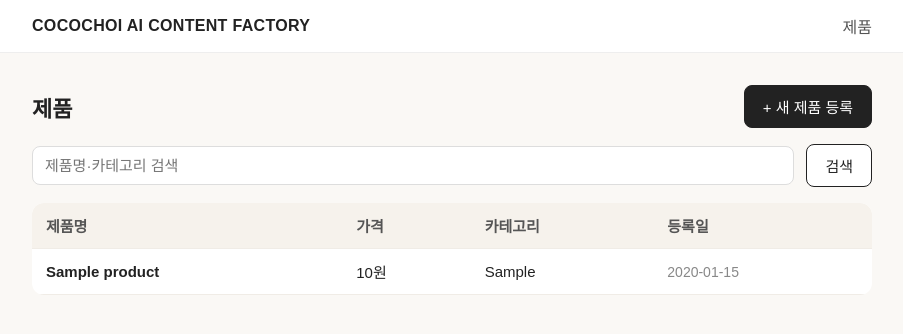
After one commit to spam204030-pixel/cocochoi-ai, a FastAPI app: page /products in a window 1280 px wide. The commit adds this page. Shown: the top 334 px of the page, without its empty margins (188-1091 px from the left). Run offline with FastAPI, Linux system fonts and the light colour scheme; tables that the repository leaves empty hold one stand-in row (values such as "Sample post"); some libraries are stand-ins or nearby versions.

Commit message:
작업 0-5: 제품 관리 (화면 + API)
Co-Authored-By: Claude Opus 5.5 <noreply@anthropic.com>
Claude-Session: https://claude.ai/code/session_01LmyGWRTuLBq3x4epkczJPT

```diff
--- a/app/core/errors.py
+++ b/app/core/errors.py
@@ -21,6 +21,7 @@ class ErrorCode(StrEnum):
     AI_UNAVAILABLE = "AI_UNAVAILABLE"
     AI_BAD_OUTPUT = "AI_BAD_OUTPUT"
     STORAGE_ERROR = "STORAGE_ERROR"
+    PRODUCT_IN_USE = "PRODUCT_IN_USE"
     FFMPEG_MISSING = "FFMPEG_MISSING"
     MEDIA_UNREADABLE = "MEDIA_UNREADABLE"
     INTERNAL_ERROR = "INTERNAL_ERROR"
@@ -73,6 +74,11 @@ ERRORS: dict[ErrorCode, ErrorInfo] = {
         "파일을 저장하거나 읽는 중에 문제가 생겼습니다.",
         "컴퓨터 저장 공간과 storage 폴더를 확인해 주세요.",
     ),
+    ErrorCode.PRODUCT_IN_USE: ErrorInfo(
+        409,
+        "이 제품으로 만든 콘텐츠가 있어서 삭제할 수 없습니다.",
+        "연결된 콘텐츠를 먼저 정리한 뒤 다시 삭제해 주세요.",
+    ),
     ErrorCode.FFMPEG_MISSING: ErrorInfo(
         503,
         "영상 처리 프로그램(FFmpeg)이 설치되어 있지 않습니다.",
--- a/app/main.py
+++ b/app/main.py
@@ -4,12 +4,10 @@
 """
 
 import uuid
-from pathlib import Path
 
 from fastapi import FastAPI, Request
 from fastapi.exceptions import RequestValidationError
 from fastapi.responses import HTMLResponse, JSONResponse
-from fastapi.templating import Jinja2Templates
 from starlette.exceptions import HTTPException as StarletteHTTPException
 
 from app.core.db import Database
@@ -17,12 +15,13 @@ from app.core.errors import ERRORS, AppError, ErrorCode, error_payload
 from app.core.logging import get_logger, setup_logging
 from app.core.settings import Settings, get_settings
 from app.media.probe import WINDOWS_INSTALL_GUIDE, check_ffmpeg
+from app.products.routes import api as products_api
+from app.products.routes import pages as products_pages
+from app.web.templating import templates
 
 APP_NAME = "COCOCHOI AI CONTENT FACTORY"
-APP_VERSION = "0.0.4"
+APP_VERSION = "0.0.5"
 
-TEMPLATES_DIR = Path(__file__).parent / "web" / "templates"
-templates = Jinja2Templates(directory=str(TEMPLATES_DIR))
 
 _HTTP_STATUS_TO_CODE = {
     404: ErrorCode.NOT_FOUND,
@@ -86,6 +85,9 @@ def create_app(settings: Settings | None = None) -> FastAPI:
             {"health": health_status(), "ffmpeg": ffmpeg, "ffmpeg_guide": WINDOWS_INSTALL_GUIDE},
         )
 
+    app.include_router(products_api)
+    app.include_router(products_pages)
+
     @app.exception_handler(AppError)
     async def handle_app_error(request: Request, exc: AppError):
         error_id = uuid.uuid4().hex[:8]
--- /dev/null
+++ b/app/products/routes.py
@@ -0,0 +1,157 @@
+"""제품 API(/api/products)와 화면(/products)."""
+
+from collections.abc import Iterator
+
+from fastapi import APIRouter, Depends, Request
+from fastapi.responses import HTMLResponse, RedirectResponse, Response
+from pydantic import ValidationError
+from sqlalchemy.orm import Session
+
+from app.core.errors import AppError
+from app.products import service
+from app.products.schemas import FIELD_LABELS, ProductCreate, ProductOut, ProductUpdate
+from app.web.templating import templates
+
+
+def get_session(request: Request) -> Iterator[Session]:
+    yield from request.app.state.db.session()
+
+
+api = APIRouter(prefix="/api/products", tags=["제품"])
+pages = APIRouter(prefix="/products")
+
+FORM_FIELDS = ("name", "category", "price", "purchase_url", "description", "features", "detail_text")
+
+
+# ---------- API ----------
+
+
+@api.get("", response_model=list[ProductOut])
+def api_list(q: str | None = None, session: Session = Depends(get_session)):
+    return service.list_products(session, q)
+
+
+@api.post("", response_model=ProductOut, status_code=201)
+def api_create(data: ProductCreate, session: Session = Depends(get_session)):
+    return service.create_product(session, data)
+
+
+@api.get("/{product_id}", response_model=ProductOut)
+def api_get(product_id: int, session: Session = Depends(get_session)):
+    return service.get_product(session, product_id)
+
+
+@api.patch("/{product_id}", response_model=ProductOut)
+def api_update(product_id: int, data: ProductUpdate, session: Session = Depends(get_session)):
+    return service.update_product(session, product_id, data)
+
+
+@api.delete("/{product_id}", status_code=204)
+def api_delete(product_id: int, session: Session = Depends(get_session)):
+    service.delete_product(session, product_id)
+    return Response(status_code=204)
+
+
+# ---------- 화면 ----------
+
+
+def _form_errors(exc: ValidationError) -> dict[str, str]:
+    errors = {}
+    for err in exc.errors():
+        field = str(err["loc"][0]) if err.get("loc") else ""
+        label = FIELD_LABELS.get(field, field)
+        if err["type"] in ("string_too_short", "missing"):
+            msg = f"{label}을(를) 입력해 주세요."
+        elif err["type"].startswith("int_") or err["type"] in ("greater_than_equal", "less_than_equal"):
+            msg = f"{label}은(는) 0 이상의 숫자(원)로 입력해 주세요."
+        elif err["type"] == "string_too_long":
+            msg = f"{label}이(가) 너무 깁니다."
+        else:
+            msg = str(err.get("msg", "")).removeprefix("Value error, ")
+        errors.setdefault(field, msg)
+    return errors
+
+
+async def _read_form(request: Request) -> dict:
+    form = await request.form()
+    values = {k: str(form.get(k, "")) for k in FORM_FIELDS}
+    values["price"] = values["price"].replace(",", "").replace("원", "").strip()
+    return values
+
+
+def _render_form(request: Request, values: dict, errors: dict, product=None, status_code: int = 200):
+    return templates.TemplateResponse(
+        request,
+        "products/form.html",
+        {"values": values, "errors": errors, "product": product},
+        status_code=status_code,
+    )
+
+
+@pages.get("", response_class=HTMLResponse)
+def page_list(request: Request, q: str | None = None, session: Session = Depends(get_session)):
+    products = service.list_products(session, q)
+    return templates.TemplateResponse(request, "products/list.html", {"products": products, "q": q or ""})
+
+
+@pages.get("/new", response_class=HTMLResponse)
+def page_new(request: Request):
+    return _render_form(request, {}, {})
+
+
+@pages.post("/new", response_class=HTMLResponse)
+async def page_create(request: Request, session: Session = Depends(get_session)):
+    values = await _read_form(request)
+    try:
+        data = ProductCreate(**values)
+    except ValidationError as exc:
+        return _render_form(request, values, _form_errors(exc), status_code=422)
+    product = service.create_product(session, data)
+    return RedirectResponse(f"/products/{product.id}?saved=1", status_code=303)
+
+
+@pages.get("/{product_id}", response_class=HTMLResponse)
+def page_detail(request: Request, product_id: int, session: Session = Depends(get_session)):
+    product = service.get_product(session, product_id)
+    return templates.TemplateResponse(
+        request,
+        "products/detail.html",
+        {
+            "product": product,
+            "saved": request.query_params.get("saved"),
+            "error": request.query_params.get("error"),
+        },
+    )
+
+
+@pages.get("/{product_id}/edit", response_class=HTMLResponse)
+def page_edit(request: Request, product_id: int, session: Session = Depends(get_session)):
+    product = service.get_product(session, product_id)
+    values = {k: getattr(product, k) for k in FORM_FIELDS}
+    values["features"] = "\n".join(product.features or [])
+    values["price"] = "" if product.price is None else str(product.price)
+    return _render_form(request, values, {}, product)
+
+
+@pages.post("/{product_id}/edit", response_class=HTMLResponse)
+async def page_update(request: Request, product_id: int, session: Session = Depends(get_session)):
+    product = service.get_product(session, product_id)
+    values = await _read_form(request)
+    try:
+        ProductCreate(**values)  # 화면에서는 제품명이 항상 필요
+        data = ProductUpdate(**values)
+    except ValidationError as exc:
+        return _render_form(request, values, _form_errors(exc), product, status_code=422)
+    service.update_product(session, product_id, data, replace_all=True)
+    return RedirectResponse(f"/products/{product_id}?saved=1", status_code=303)
+
+
+@pages.post("/{product_id}/delete")
+def page_delete(product_id: int, session: Session = Depends(get_session)):
+    try:
+        service.delete_product(session, product_id)
+    except AppError as exc:
+        if exc.code.value == "PRODUCT_IN_USE":
+            return RedirectResponse(f"/products/{product_id}?error=in_use", status_code=303)
+        raise
+    return RedirectResponse("/products?deleted=1", status_code=303)
--- /dev/null
+++ b/app/web/templates/base.html
@@ -0,0 +1,46 @@
+<!doctype html>
+<html lang="ko">
+<head>
+  <meta charset="utf-8">
+  <meta name="viewport" content="width=device-width, initial-scale=1">
+  <title>{% block title %}COCOCHOI AI CONTENT FACTORY{% endblock %}</title>
+  <style>
+    * { box-sizing: border-box; }
+    body { font-family: "Pretendard", "Malgun Gothic", sans-serif; margin: 0; background: #faf8f5; color: #222; }
+    header { background: #fff; border-bottom: 1px solid #eee; }
+    header nav { max-width: 880px; margin: 0 auto; padding: 14px 20px; display: flex; gap: 20px; align-items: center; }
+    header .logo { font-weight: 700; letter-spacing: .02em; color: #222; text-decoration: none; margin-right: auto; }
+    header a { color: #555; text-decoration: none; }
+    main { max-width: 880px; margin: 32px auto; padding: 0 20px; }
+    h1 { font-size: 22px; margin: 0 0 20px; }
+    .btn { display: inline-block; padding: 10px 18px; border-radius: 8px; border: 1px solid #222; background: #222; color: #fff;
+           text-decoration: none; font-size: 15px; cursor: pointer; font-family: inherit; }
+    .btn.light { background: #fff; color: #222; }
+    .btn.danger { background: #fff; color: #b42318; border-color: #e0a4a0; }
+    .card { background: #fff; border: 1px solid #eee; border-radius: 12px; padding: 20px 24px; margin-bottom: 16px; }
+    .notice { padding: 12px 16px; border-radius: 8px; margin-bottom: 16px; }
+    .notice.ok { background: #e6f4ea; color: #1e6b34; }
+    .notice.err { background: #fdf0f0; color: #a12828; border: 1px solid #f0b4b4; }
+    table { width: 100%; border-collapse: collapse; background: #fff; border-radius: 12px; overflow: hidden; }
+    th, td { text-align: left; padding: 12px 14px; border-bottom: 1px solid #f0ece6; font-size: 15px; }
+    th { background: #f6f2ec; font-weight: 600; color: #555; }
+    td a { color: #222; font-weight: 600; text-decoration: none; }
+    .muted { color: #888; font-size: 14px; }
+    label { display: block; font-weight: 600; margin: 18px 0 6px; }
+    input[type=text], input[type=search], textarea { width: 100%; padding: 10px 12px; border: 1px solid #ddd; border-radius: 8px;
+           font-size: 15px; font-family: inherit; background: #fff; }
+    textarea { min-height: 96px; resize: vertical; }
+    .hint { color: #888; font-weight: 400; font-size: 13px; }
+    .field-error { color: #b42318; font-size: 14px; margin-top: 4px; }
+    .row { display: flex; gap: 12px; align-items: center; flex-wrap: wrap; }
+    @media (max-width: 600px) { main { margin-top: 20px; } th:nth-child(3), td:nth-child(3) { display: none; } }
+  </style>
+</head>
+<body>
+  <header><nav>
+    <a class="logo" href="/">COCOCHOI AI CONTENT FACTORY</a>
+    <a href="/products">제품</a>
+  </nav></header>
+  <main>{% block content %}{% endblock %}</main>
+</body>
+</html>
--- a/app/web/templates/home.html
+++ b/app/web/templates/home.html
@@ -22,7 +22,8 @@
     <h1>{{ health.app }}</h1>
     <div class="status">✅ {{ health.message }}</div>
     <p>버전 {{ health.version }} · 프로그램이 제대로 켜졌습니다.<br>
-       다음 작업에서 제품 등록과 업로드 화면이 이 자리에 생깁니다.</p>
+       다음 작업에서 사진·영상 업로드 화면이 추가됩니다.</p>
+    <p><a href="/products" style="font-weight:600;color:#222">제품 관리 →</a></p>
     {% if not ffmpeg.installed %}
     <div class="warn">
       <h2>⚠ 영상 처리 프로그램(FFmpeg)을 설치해 주세요</h2>
--- /dev/null
+++ b/app/web/templates/products/list.html
@@ -0,0 +1,28 @@
+{% extends "base.html" %}
+{% block title %}제품 · COCOCHOI{% endblock %}
+{% block content %}
+<div class="row" style="justify-content: space-between; margin-bottom: 16px;">
+  <h1 style="margin:0">제품</h1>
+  <a class="btn" href="/products/new">+ 새 제품 등록</a>
+</div>
+{% if request.query_params.get("deleted") %}<div class="notice ok">제품을 삭제했습니다.</div>{% endif %}
+<form method="get" action="/products" class="row" style="margin-bottom:16px">
+  <input type="search" name="q" value="{{ q }}" placeholder="제품명·카테고리 검색" style="flex:1">
+  <button class="btn light" type="submit">검색</button>
+</form>
+{% if products %}
+<table>
+  <tr><th>제품명</th><th>가격</th><th>카테고리</th><th>등록일</th></tr>
+  {% for p in products %}
+  <tr>
+    <td><a href="/products/{{ p.id }}">{{ p.name }}</a></td>
+    <td>{{ p.price | won }}</td>
+    <td>{{ p.category or "" }}</td>
+    <td class="muted">{{ p.created_at.strftime("%Y-%m-%d") }}</td>
+  </tr>
+  {% endfor %}
+</table>
+{% else %}
+<div class="card">{% if q %}"{{ q }}"(으)로 찾은 제품이 없습니다.{% else %}아직 등록된 제품이 없습니다. <a href="/products/new">첫 제품을 등록</a>해 보세요.{% endif %}</div>
+{% endif %}
+{% endblock %}
--- a/pyproject.toml
+++ b/pyproject.toml
@@ -10,6 +10,7 @@ dependencies = [
     "pydantic-settings>=2.4",
     "sqlalchemy>=2.0",
     "alembic>=1.13",
+    "python-multipart>=0.0.9",
 ]
 
 [dependency-groups]
@@ -42,3 +43,6 @@ target-version = "py312"
 
 [tool.ruff.lint]
 select = ["E", "F", "I", "B", "UP"]
+
+[tool.ruff.lint.flake8-bugbear]
+extend-immutable-calls = ["fastapi.Depends", "fastapi.Query"]
```
Also changed, not shown: app/products/schemas.py (added, +84 -0 lines), app/products/service.py (added, +61 -0 lines), app/web/templates/products/detail.html (added, +23 -0 lines), app/web/templates/products/form.html (added, +36 -0 lines), app/web/templating.py (added, +16 -0 lines), tests/test_products.py (added, +112 -0 lines), app/products/__init__.py (added), docs/CHANGELOG.md, 1 other file.
